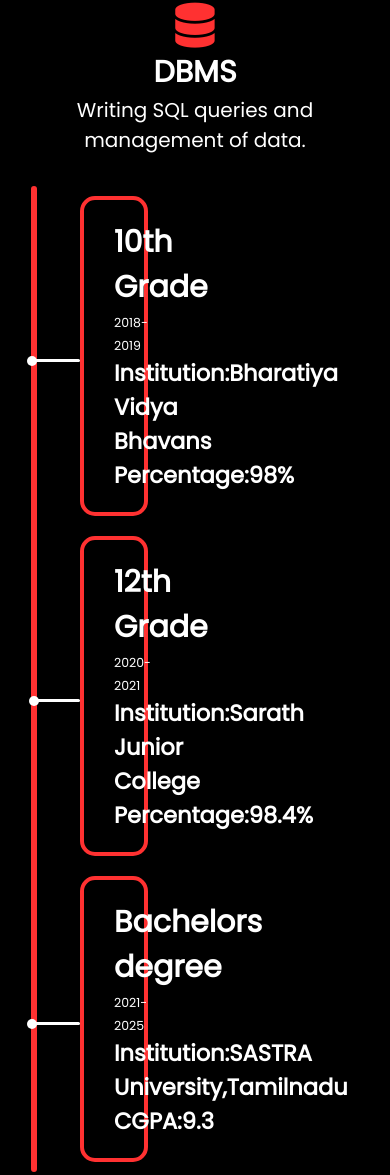
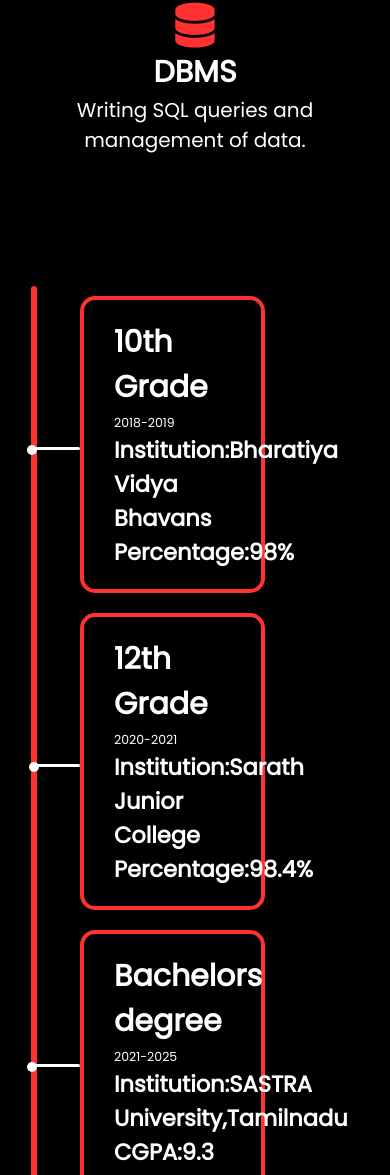
Before and after one commit to Vahini-Gowdeti/Portfolio, a plain HTML site: page index.html in a window 390 px wide. Shown: the part 3793-4968 px from the top of the page. Drawn offline with Linux system fonts and the light colour scheme.

Commit message:
second commit

```diff
--- a/index.css
+++ b/index.css
@@ -537,7 +537,7 @@ html{
     margin:auto;
    }
    .timeline{
-    margin:1100px auto;
+    margin-top:1200px;
    }
    .timeline::after{
     left:31px;
@@ -551,9 +551,12 @@ html{
     font-size:13px;
     left:0;
    }
-
+   .checkpoint{
+    width: 100%;
+   }
 .checkpoint div{
     transform: translateX(-50px);
+    width:100%;
 }
 
 .checkpoint:nth-child(even) div::before{
```
